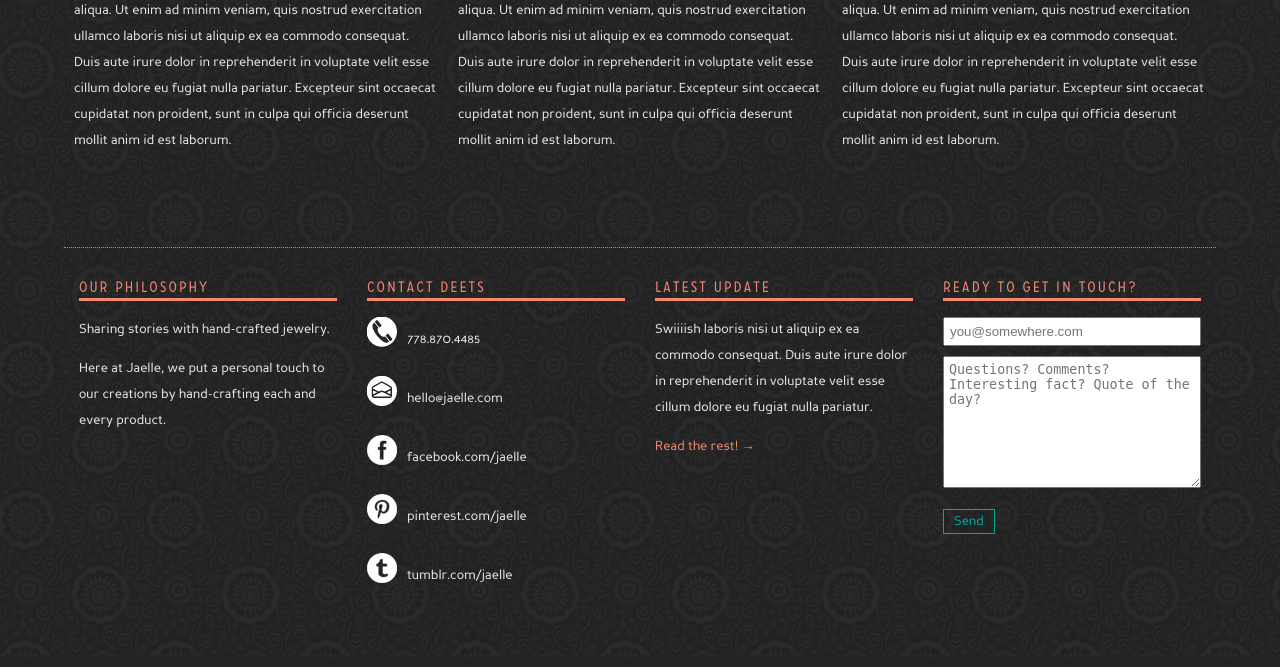
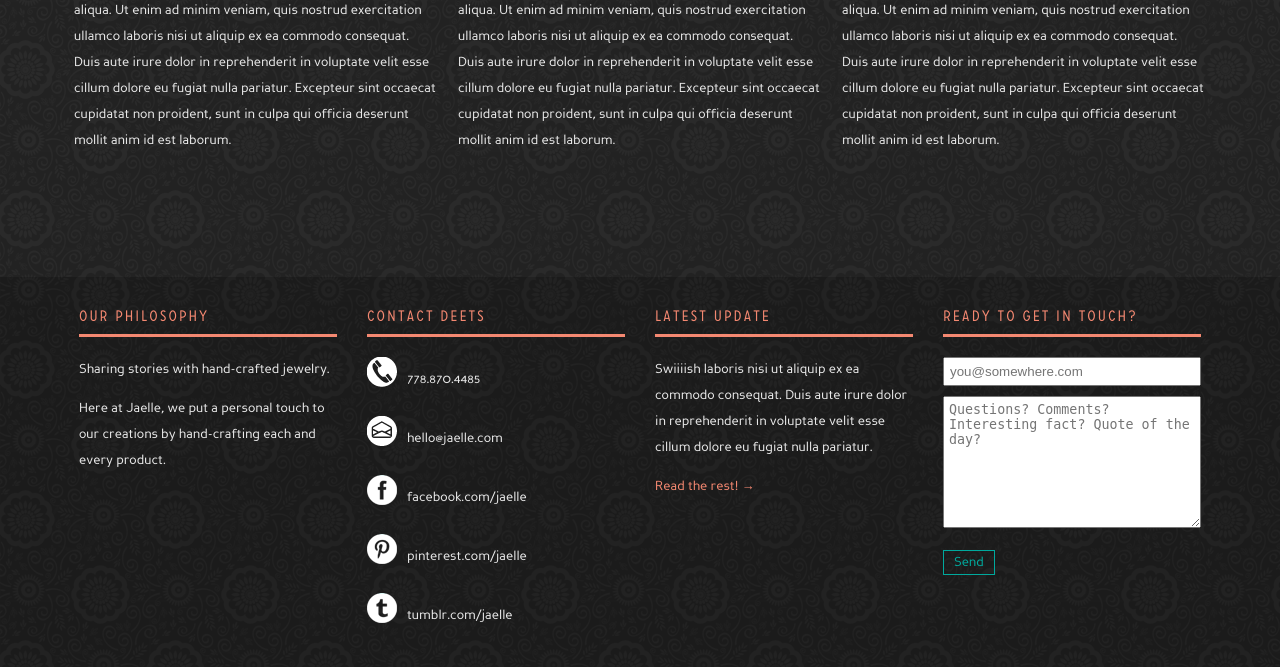
Before and after one commit to maryngo/Jaelle, a PHP site: page /template.html in a window 1280 px wide. Shown: the part 749-1416 px from the top of the page. Before the commit the page ends 1332 px from the top, so only its background shows below. Run offline with PHP 8.4, Linux system fonts and the light colour scheme; grey boxes labelled with a size stand in for pictures from a placeholder-image service; some libraries are stand-ins or nearby versions.

Commit message:
styled footer

```diff
--- a/Week 10/css/stylesheet.css
+++ b/Week 10/css/stylesheet.css
@@ -304,8 +304,11 @@ nav.center ul {
  * ========================================================= */
 
 footer {
-    border-top: 1px dotted #999999;
-    top: -30px;
+    top: 0px;
+}
+
+.footer-wrapper {
+    background-color: rgba(0, 0, 0, 0.2);
 }
 
 footer div {
@@ -326,8 +329,9 @@ textarea {
 footer h3 {
     color: #F48871;
     letter-spacing: 2px;
-    padding-bottom: 3px;
+    padding-bottom: 10px;
     border-bottom: 3px solid #F48871;
+    margin-bottom: 20px;
 }
 
 a.cta-button {
--- a/Week 10/template.html
+++ b/Week 10/template.html
@@ -142,6 +142,7 @@
 
 
 	<!-- row width 90% -->
+	<div class="row footer-wrapper">
 	<footer class="row ninety">
 			<div class="three columns">
 				<h3>Our Philosophy</h3>
@@ -192,6 +193,7 @@
 					<a href="#" class="cta-button">Send</a></form>
 			</div>
 	</footer>
+	</div>
 
 	<!-- 	<div class="js-bg-1 bg-container">
 				<h1>DIV ONE</h1>
```
